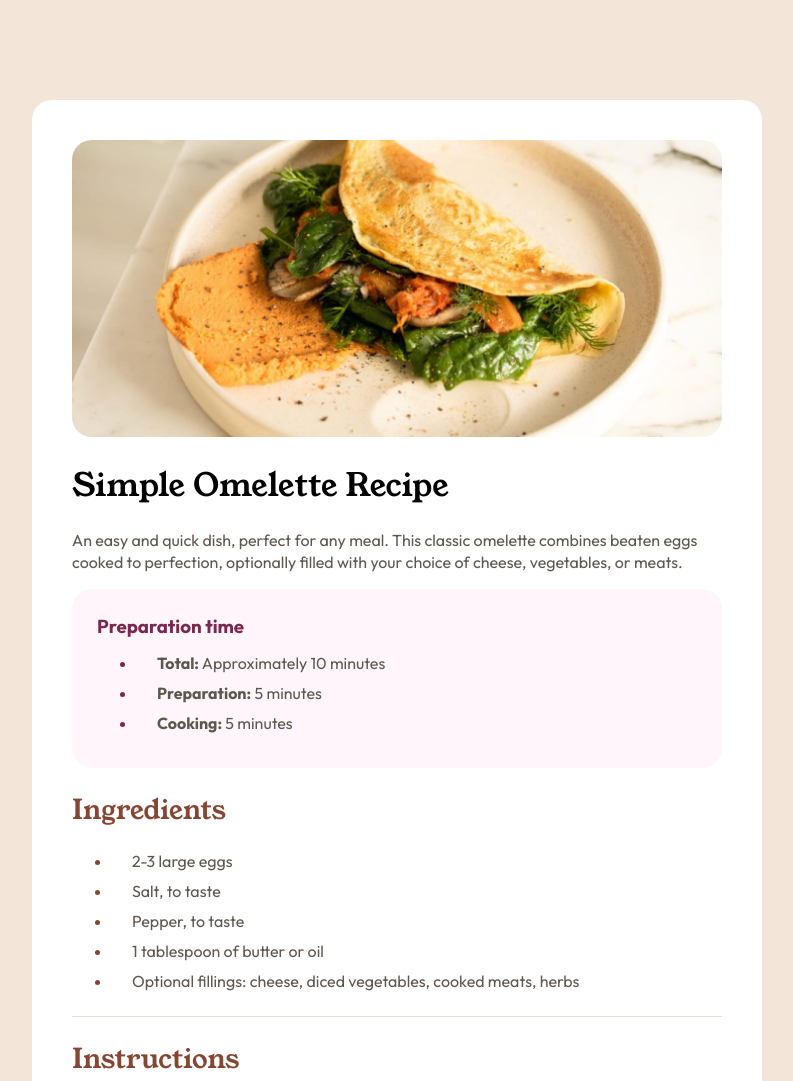
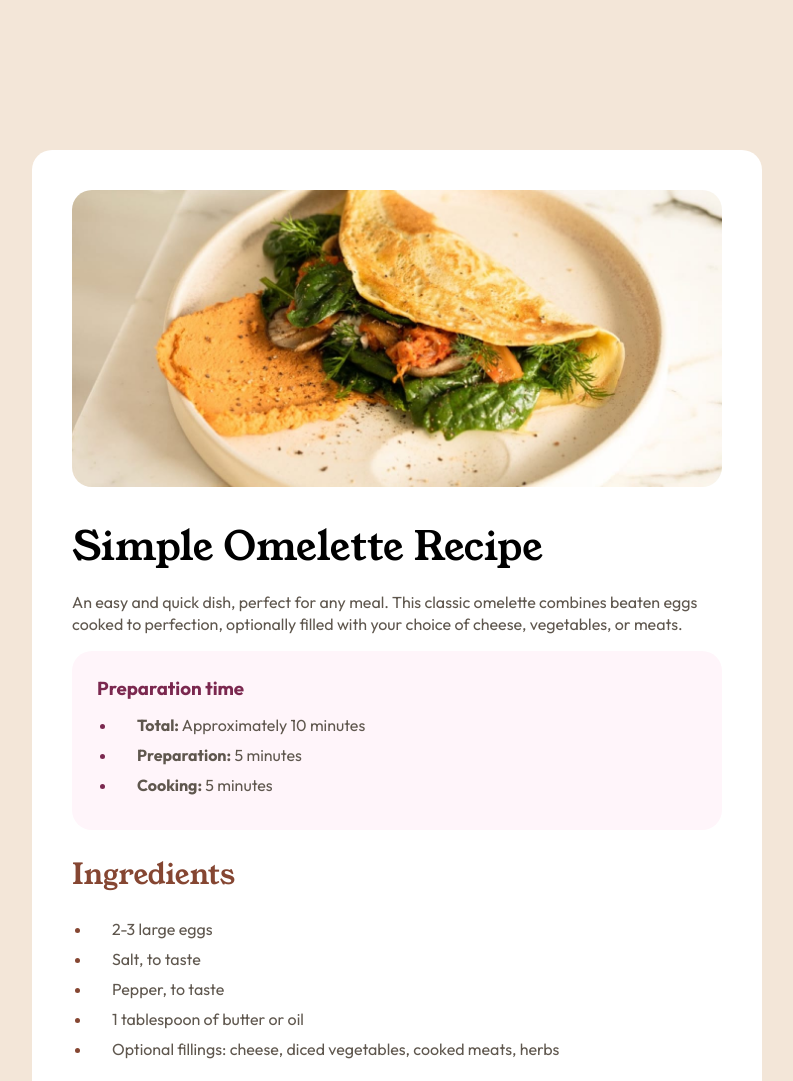
Before and after one commit to VandorpKe/recipe_page, a plain HTML site: page index.html in a window 1280 px wide. Shown: the top 1081 px of the page, without its empty margins (243-1036 px from the left). Drawn offline with Linux system fonts and the light colour scheme.

Commit message:
Updated Solution

```diff
--- a/styles/style.css
+++ b/styles/style.css
@@ -12,7 +12,7 @@ main{
     border-radius: 20px;
     width: 650px;
     height: fit-content;
-    margin: 100px auto;
+    margin: 150px auto;
     padding: 40px
 }
 
@@ -25,9 +25,14 @@ h1, h2 {
     font-family: 'Young Serif', sans-serif;
     font-weight: 400;
 }
+
+h1{
+    font-size: 2.5em;
+    margin-bottom: 15px;
+}
 h2 {
     color: hsl(14, 45%, 36%);
-    font-size: 1.7em;
+    font-size: 1.8em;
 }
 
 li, p, tr {
@@ -63,6 +68,10 @@ li {
 ul {
     margin-top: 15px;
     margin-bottom: 0;
+}
+
+ul, ol {
+    padding-left: 20px;
 }
 
 li::marker, .ingredient{
```
